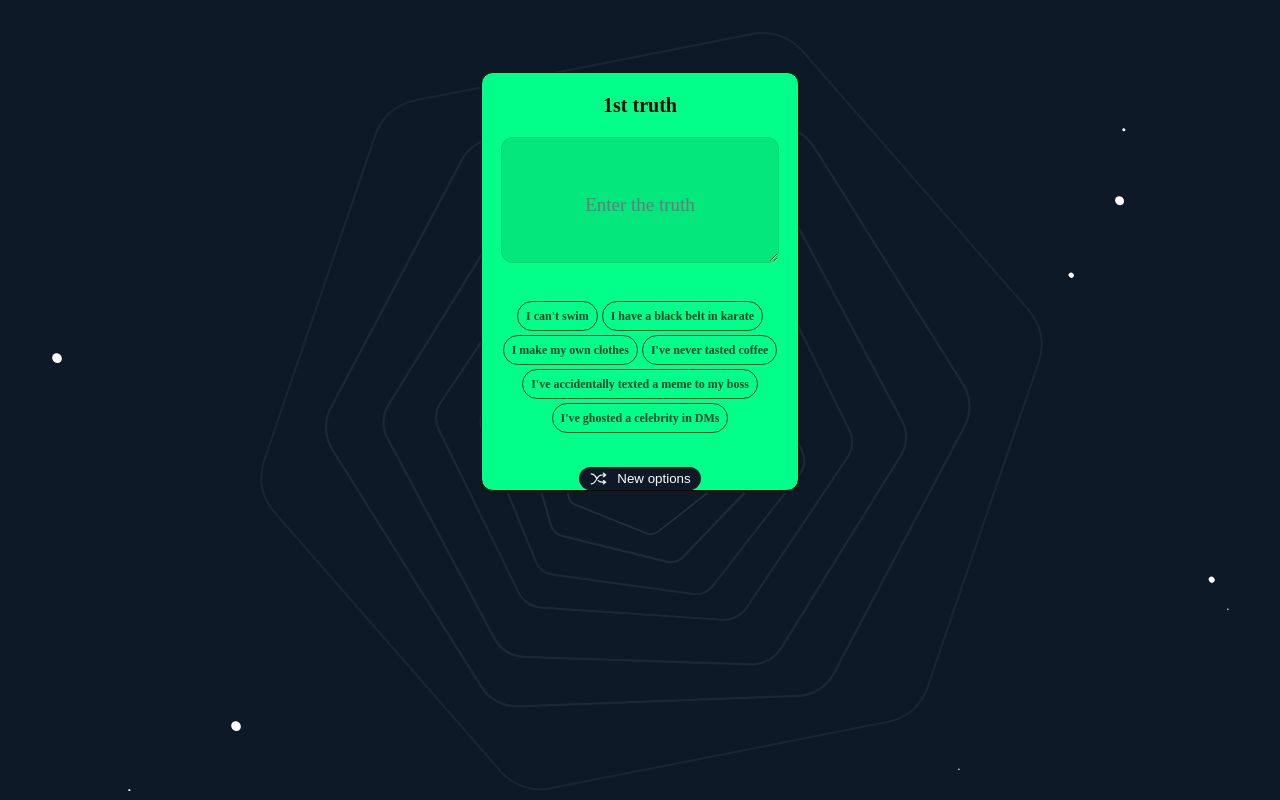
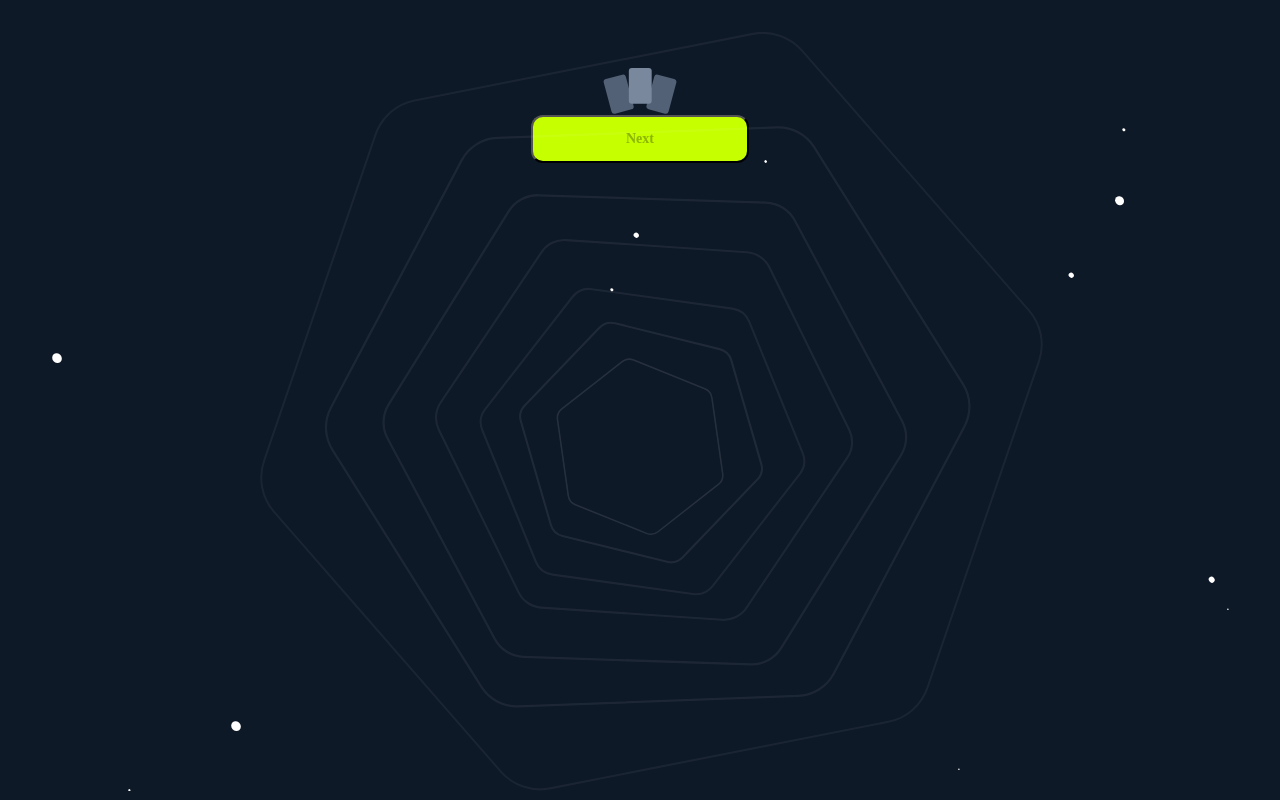
Before and after one commit to Abhirajkar27/TTOL_V2, a React (Create React App) app: page / in a window 1280 px wide. Built offline with nearby package versions, Linux system fonts and the light colour scheme.

Commit message:
creation of truth page

```diff
--- a/src/App.js
+++ b/src/App.js
@@ -4,6 +4,7 @@ import Eclipse from "./components/Eclipse";
 import Cards from "./components/Cards";
 import TruthCards from "./components/TruthCards";
 import Landing from "./pages/Landing";
+import TruthIp from "./pages/TruthIp";
 
 
 const App = () => {
@@ -119,7 +120,7 @@ const App = () => {
       <Eclipse class="Eclp10"/>
       <Eclipse class="Eclp11"/>
       <Eclipse class="Eclp12"/>
-      <TruthCards/>
+      <TruthIp/>
     </div>
   );
 };
--- /dev/null
+++ b/src/pages/TruthIp.css
@@ -0,0 +1,34 @@
+.truthIPPage {
+  display: flex;
+  flex-direction: column;
+  align-items: center;
+}
+.topsmallcards {
+  width: 4.65838rem;
+  height: 2.92038rem;
+  flex-shrink: 0;
+  margin-top: 4.25rem;
+}
+
+.nxtbtntp {
+  display: flex;
+  width: 13.625rem;
+  padding: 0.9375rem 2rem;
+  justify-content: center;
+  align-items: center;
+  gap: 0.625rem;
+  border-radius: 0.75rem;
+  background: var(--Primary-Primary-100, #c6ff00);
+
+  /* position: relative;
+  bottom: 2.19rem */
+}
+.nxtbtntp-txt{
+    color: var(--Neutral-Rich-Dark, #090909);
+    font-family: Gilroy;
+    font-size: 0.875rem;
+    font-style: normal;
+    font-weight: 700;
+    line-height: 100%;
+    opacity: 0.3;
+  }
--- /dev/null
+++ b/src/pages/TruthIp.jsx
@@ -0,0 +1,19 @@
+import React from 'react';
+import './TruthIp.css';
+
+const TruthIp = () => {
+    return (
+        <div className='truthIPPage'>
+            <div className='topsmallcards'>
+                <svg xmlns="http://www.w3.org/2000/svg" viewBox="0 0 75 47" fill="none">
+                    <rect y="11.9526" width="23" height="36" rx="3" transform="rotate(-15 0 11.9526)" fill="#526175" />
+                    <rect width="23" height="36" rx="3" transform="matrix(-0.965926 -0.258819 -0.258819 0.965926 74.5337 11.9526)" fill="#526175" />
+                    <rect x="26" width="23" height="36" rx="3" fill="#79889D" />
+                </svg>
+            </div>
+            <button className='nxtbtntp'><span className='nxtbtntp-txt'>Next</span></button>
+        </div>
+    )
+}
+
+export default TruthIp
```
